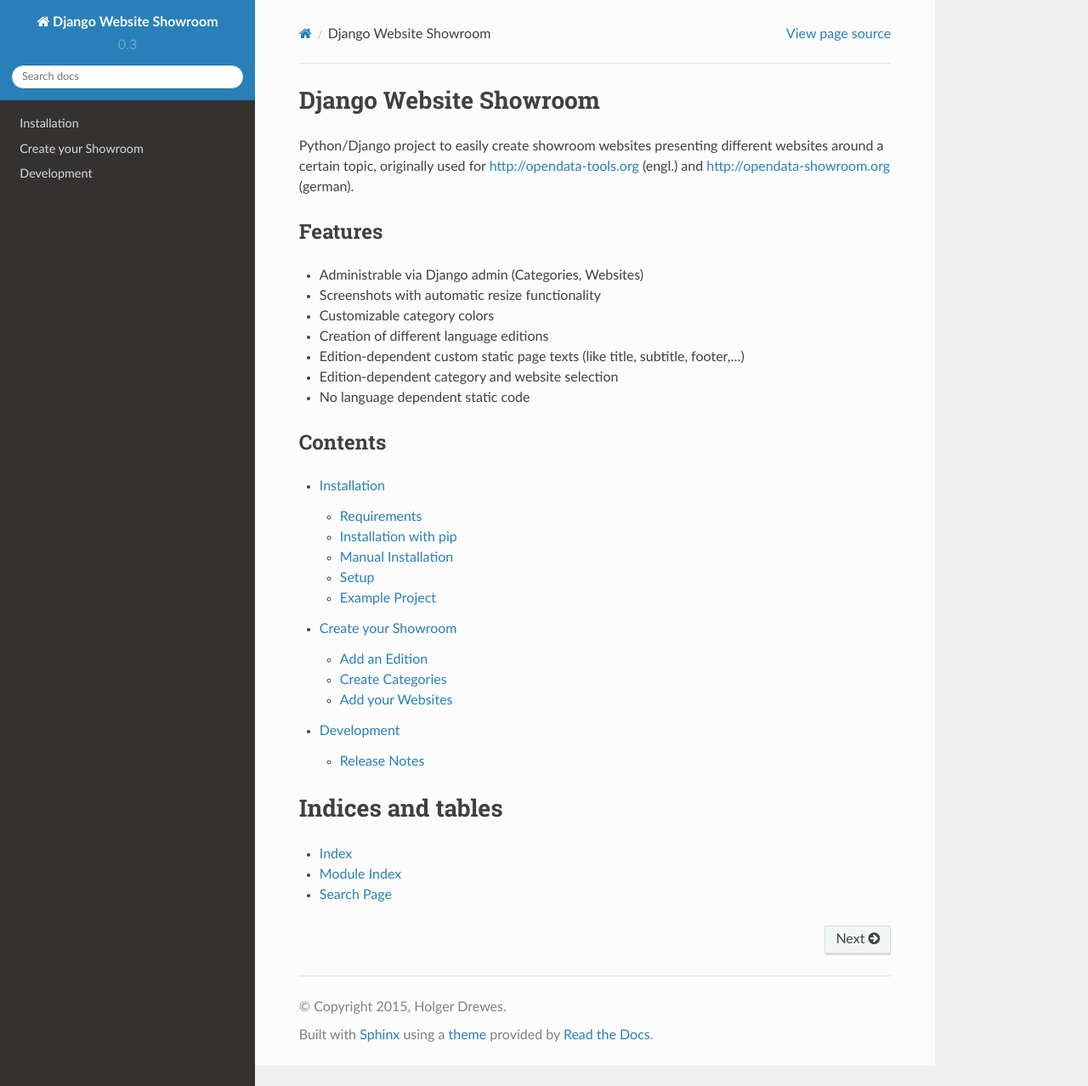
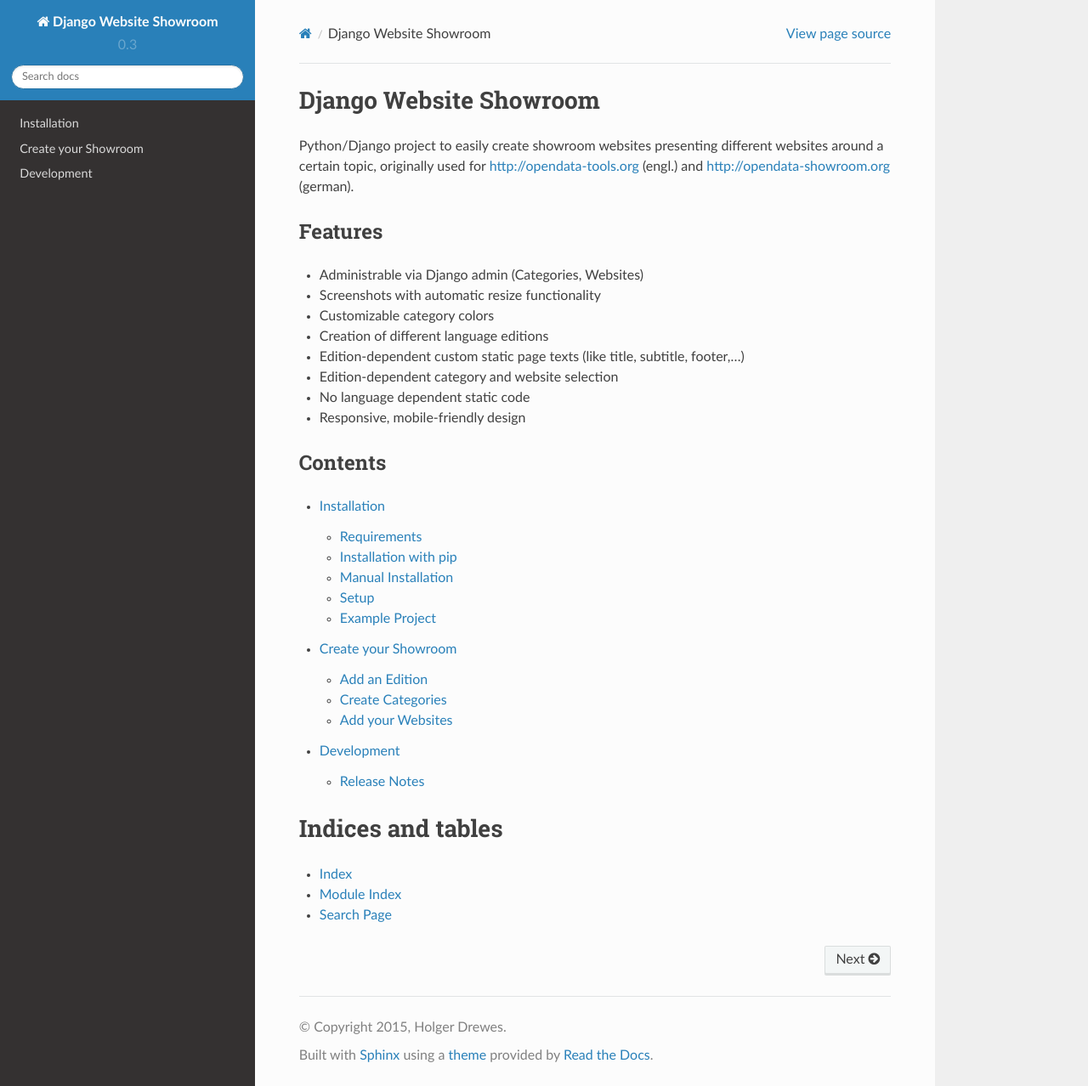
Before and after one commit to webdeveloper001/django-showcase, a Sphinx documentation site: the page built from docs/index.rst, in a window 1280 px wide and 1278 px high. Shown: the whole window at 85% size. Built offline with Sphinx 7.4.7 and the Read the Docs theme 2.0.0, drawn with Linux system fonts in a browser that asks for light colours.

Commit message:
Release commit for v.0.3

```diff
--- a/README.rst
+++ b/README.rst
@@ -12,6 +12,7 @@ Features
 - Edition-dependent custom static page texts (like title, subtitle, footer,...)
 - Edition-dependent category and website selection
 - No language dependent static code
+- Responsive, mobile-friendly design
 
 
 For notes on installation and usage see the `documentation <http://django-website-showroom.readthedocs.org>`_.
--- a/docs/development.rst
+++ b/docs/development.rst
@@ -6,7 +6,8 @@ Release Notes
 =============
 **Changes in version 0.3** (2015-08-24)
 
-* TODO
+* Responsive design
+* Bug fixes
 
 **Changes in version 0.2** (2015-08-20)
 
--- a/docs/index.rst
+++ b/docs/index.rst
@@ -17,6 +17,7 @@ Features
 - Edition-dependent custom static page texts (like title, subtitle, footer,...)
 - Edition-dependent category and website selection
 - No language dependent static code
+- Responsive, mobile-friendly design
 
 Contents
 --------
--- a/docs/installation.rst
+++ b/docs/installation.rst
@@ -79,5 +79,6 @@ There is an example project where you can see a showroom in action!
 * Go to the ``example_project`` folder of the showroom lib installation
 * Create the DB with ``python manage.py migrate`` and load the initial example data with
   ``python manage.py loaddata example_project.json``
+* Rebuild the search index with ``python manage.py rebuild_index``
 * Run a Django server with ``python manage runserver``
 * Admin credentials are "admin/admin"
```
Also changed, not shown: 1 other file.
